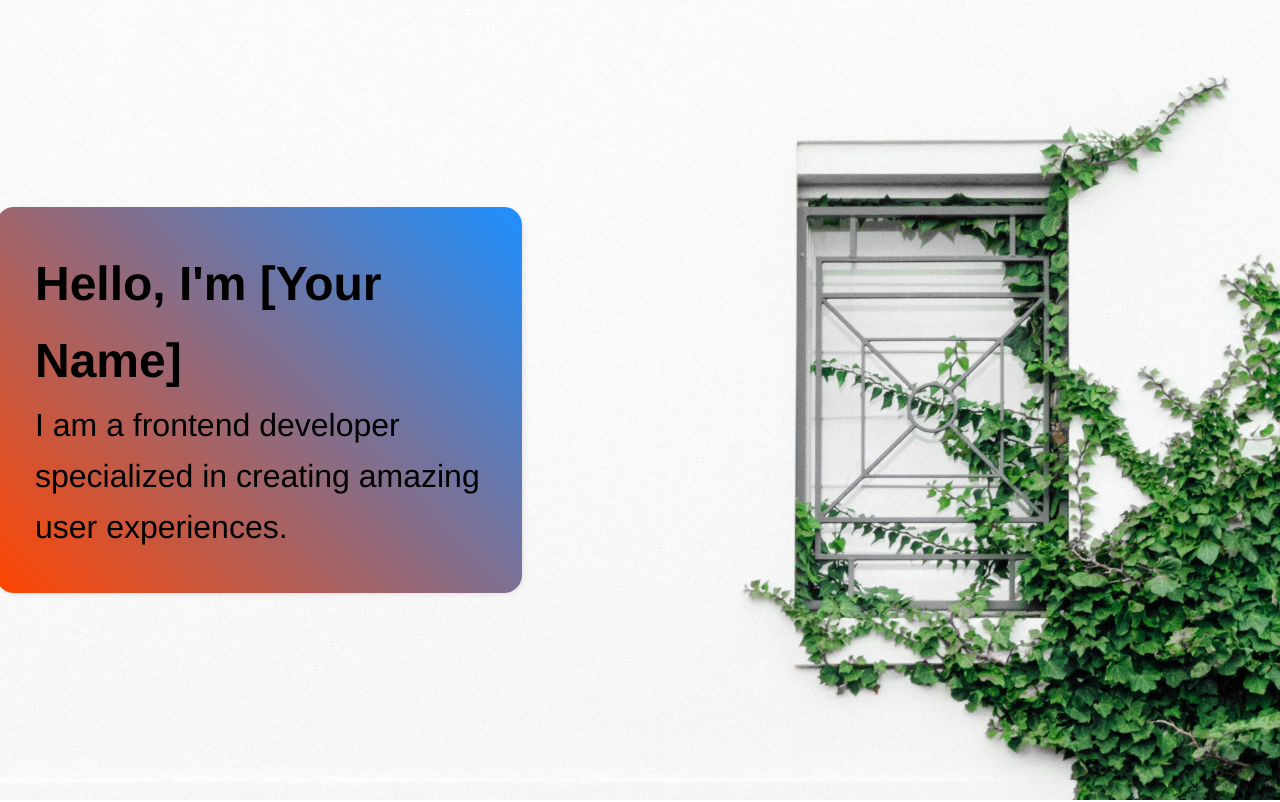
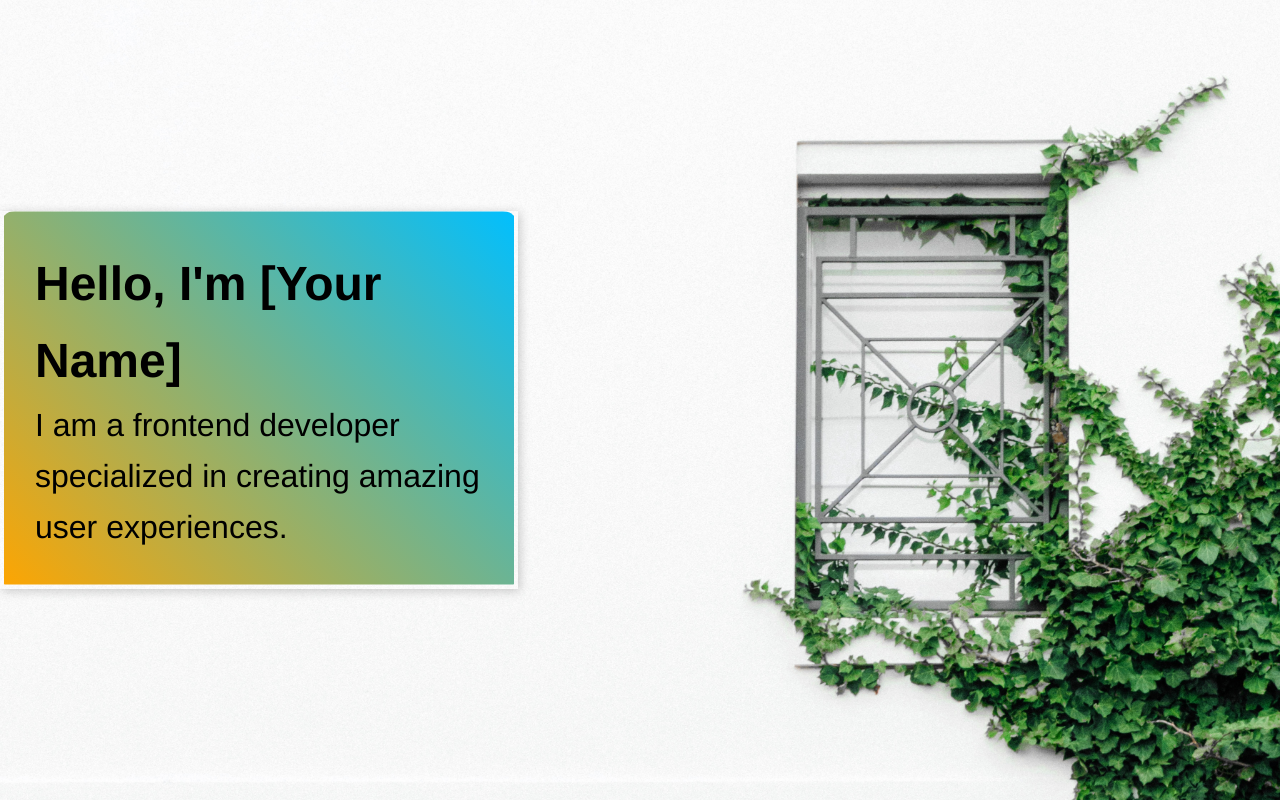
Before and after one commit to jfxmedia/port, a plain HTML site: page index.html in a window 1280 px wide. Shown: the top 802 px of the page. Drawn offline with Linux system fonts and the light colour scheme.

Commit message:
Update styles.css

```diff
--- a/styles.css
+++ b/styles.css
@@ -36,13 +36,13 @@ body {
         flex-direction: column;
     align-items: flex-start;  /* Aligns items to the left */
 }
+
+
 .hero-text-box {
     background-color: rgba(255, 255, 255, 0.1); /* white with 0.1 opacity */
-    border-radius: 15px;  /* rounded corners */
     padding: 35px;  /* padding around text */
     box-shadow: 2px 2px 10px rgba(0, 0, 0, 0.2);  /* faint shadow */
     width: 35%;  /* Takes up 35% of the hero area */
-    background: linear-gradient(45deg, rgba(255,165,0,1) 0%, rgba(0,191,255,1) 100%); /* Gradient background */
     position: relative;
     z-index: 1;
 }
@@ -50,13 +50,14 @@ body {
 .hero-text-box::before {
     content: "";
     position: absolute;
-    top: -4px;
-    left: -4px;
-    right: -4px;
-    bottom: -4px;
+    top: 0;
+    left: 0;
+    right: 0;
+    bottom: 0;
     z-index: -1;
-    background: linear-gradient(45deg, rgba(255,69,0,1) 0%, rgba(30,144,255,1) 100%); /* Gradient border */
-    border-radius: 18px;  /* rounded corners */
+    border-radius: 15px;  /* rounded corners */
+    background: linear-gradient(45deg, rgba(255,165,0,1), rgba(0,191,255,1)); /* Gradient border */
+    clip-path: inset(0 4px 4px 4px); /* Clips the background to act as a border */
 }
 
 .hero-text {
@@ -65,7 +66,10 @@ body {
     font-size: 2em;
     z-index: 2;
     position: relative;
+    border-radius: 11px;  /* rounded corners to match the pseudo-element */
 }
+
+
 
 /* About Me Section */
 #about-me {
```
